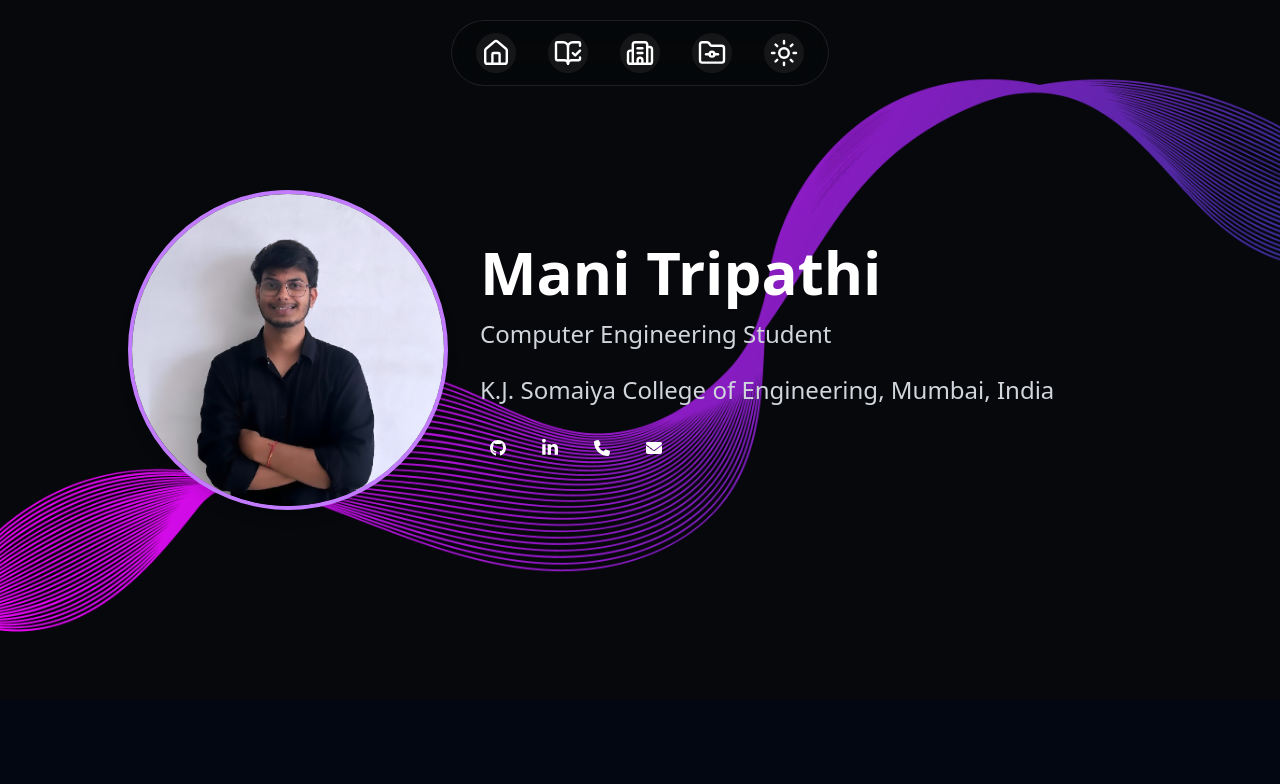
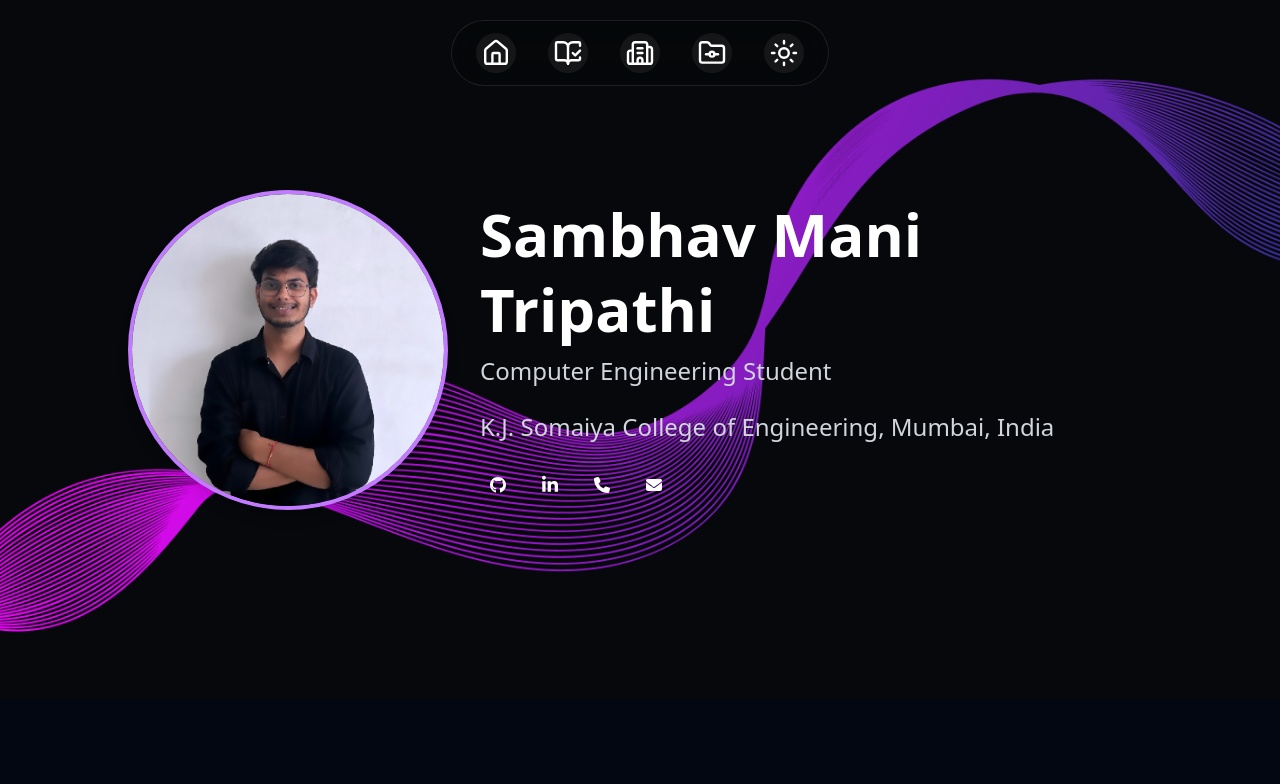
Before and after one commit to Sambhav-3010/Portfolio, a React (Vite) app: page / in a window 1280 px wide. Shown: the top 784 px of the page. Built offline with nearby package versions, Linux system fonts and the light colour scheme.

Commit message:
Changes to some text

```diff
--- a/src/components/Main.tsx
+++ b/src/components/Main.tsx
@@ -37,7 +37,7 @@ function Main({ mode }: { mode: string }) {
                 mode === "dark" ? "text-white" : "text-gray-900"
               } mb-2`}
             >
-              Mani Tripathi
+              Sambhav Mani Tripathi
             </h1>
             <p
               className={`text-xl md:text-2xl font-medium ${
@@ -85,7 +85,7 @@ function Main({ mode }: { mode: string }) {
               </Button>
               <Button variant="ghost" size="icon" asChild>
                 <a
-                  href="tel:+919876543210"
+                  href="tel:+917007231054"
                   className={`${
                     mode === "dark"
                       ? "text-white hover:text-gray-300"
```
